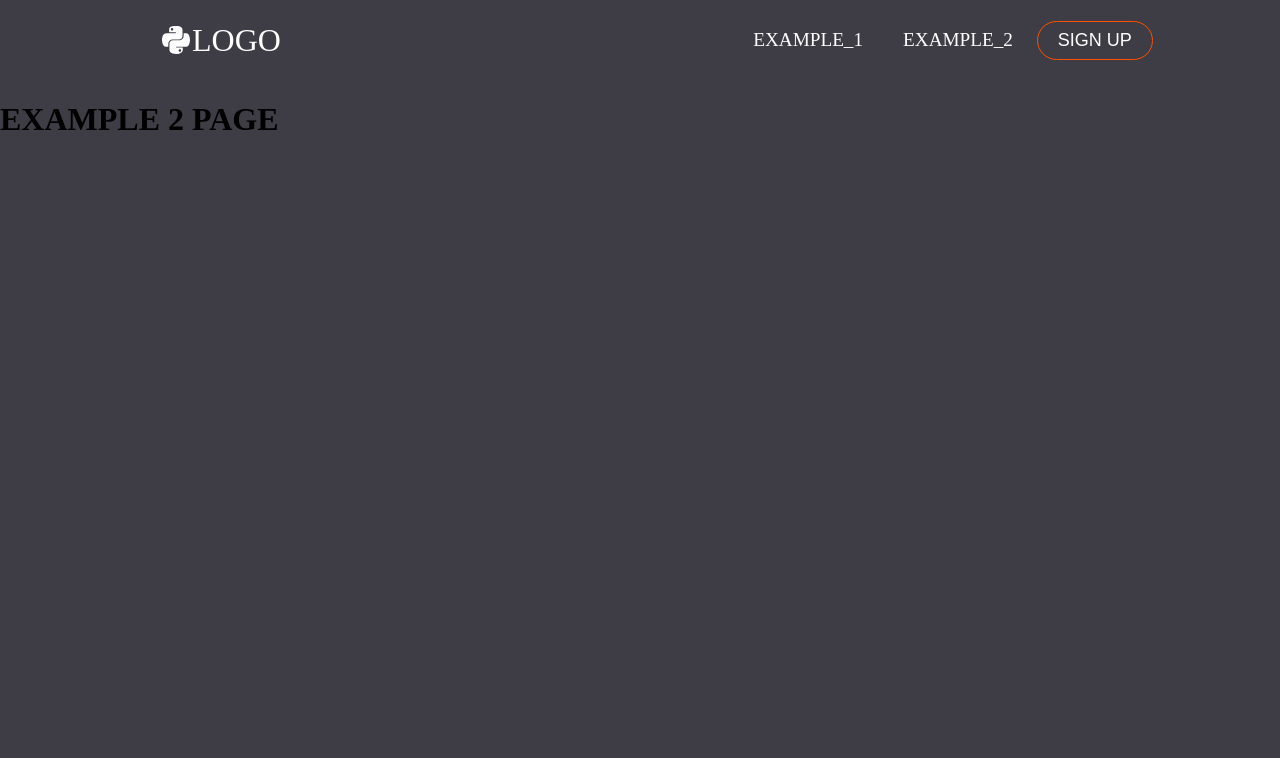
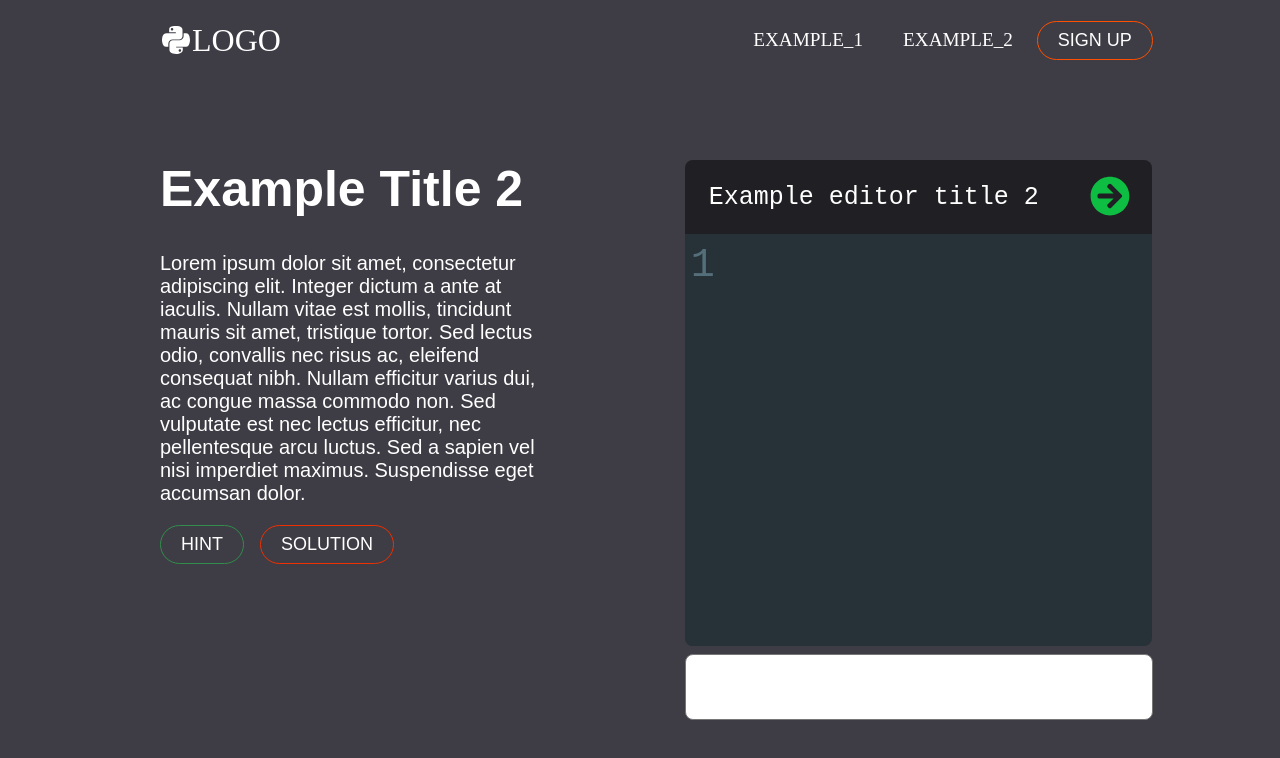
Before and after one commit to DilyanAntonov/PyKids-React, a React (Create React App) app: page /example2 in a window 1280 px wide. Shown: the top 758 px of the page. Built offline with nearby package versions, Linux system fonts and the light colour scheme.

Commit message:
Updated TaskPage

```diff
--- a/src/components/App.js
+++ b/src/components/App.js
@@ -15,10 +15,20 @@ function App() {
               <LandingPage />
             </Route>
             <Route exact path="/example1">
-              <TaskPage />
+              <TaskPage
+                taskTitle={"Example Title"}
+                tastText={"Lorem ipsum dolor sit amet, consectetur adipiscing elit. Integer dictum a ante at iaculis. Nullam vitae est mollis, tincidunt mauris sit amet, tristique tortor. Sed lectus odio, convallis nec risus ac, eleifend consequat nibh. Nullam efficitur varius dui, ac congue massa commodo non. Sed vulputate est nec lectus efficitur, nec pellentesque arcu luctus. Sed a sapien vel nisi imperdiet maximus. Suspendisse eget accumsan dolor. "}
+                taskHintText={"Pellentesque porttitor dapibus nulla ac sollicitudin. Aliquam eros orci, viverra nec porttitor in, rutrum ut quam. Curabitur efficitur urna ut dolor tempor feugiat. Nullam aliquet tortor vel purus finibus sollicitudin. Suspendisse potenti."}
+                tastEditorTitle={"Example editor title "}
+              />
             </Route>
             <Route exact path="/example2">
-              <h1>EXAMPLE 2 PAGE</h1>
+            <TaskPage
+              taskTitle={"Example Title 2"}
+              tastText={"Lorem ipsum dolor sit amet, consectetur adipiscing elit. Integer dictum a ante at iaculis. Nullam vitae est mollis, tincidunt mauris sit amet, tristique tortor. Sed lectus odio, convallis nec risus ac, eleifend consequat nibh. Nullam efficitur varius dui, ac congue massa commodo non. Sed vulputate est nec lectus efficitur, nec pellentesque arcu luctus. Sed a sapien vel nisi imperdiet maximus. Suspendisse eget accumsan dolor. "}
+              taskHintText={"Pellentesque porttitor dapibus nulla ac sollicitudin. Aliquam eros orci, viverra nec porttitor in, rutrum ut quam. Curabitur efficitur urna ut dolor tempor feugiat. Nullam aliquet tortor vel purus finibus sollicitudin. Suspendisse potenti."}
+              tastEditorTitle={"Example editor title 2 "}
+            />
             </Route>
           </Switch>
         </div>
--- a/src/components/Button.css
+++ b/src/components/Button.css
@@ -2,6 +2,7 @@
     --primary: #fff;
     --secondary: #fe5000;
     --hint: rgb(49, 141, 76);
+    --solution: #ee3000;
 }
 
 .btn {
@@ -42,6 +43,22 @@
   transition: 250ms;
 }
 
+.btn--solution {
+  background-color: transparent;
+  color: var(--primary);
+  padding: 8px 20px;
+  border: 1px solid var(--solution);
+  transition: all 0.3s ease-out;
+  margin-left: 1rem;
+}
+
+.btn--solution:hover {
+  transition: all 0.3s ease-out;
+  background: var(--solution) !important;
+  color: #fff;
+  transition: 250ms;
+}
+
 .btn--medium {
   padding: 8px 20px;
   font-size: 18px;
--- a/src/components/Button.js
+++ b/src/components/Button.js
@@ -14,7 +14,7 @@ import React from 'react';
 import './Button.css';
 import { Link, BrowserRouter  } from 'react-router-dom';
 
-const STYLES = ['btn--primary', 'btn--outline', 'btn--test', 'btn--hint'];
+const STYLES = ['btn--primary', 'btn--outline', 'btn--test', 'btn--hint', 'btn--solution'];
 
 const SIZES = ['btn--medium', 'btn--large', 'btn--mobile'];
 
--- a/src/components/LandingPage.js
+++ b/src/components/LandingPage.js
@@ -28,7 +28,7 @@ export default function LandingPage() {
                 <Editor
                 language="python"
                 displayName="Let's make a 🥪"
-                textvalue={"🥪 = [🍞,🥓,🧀]\n🥪 += 🍅\n\nprint(🥪)"}
+                textvalue={"🥪 = [🍞,🥓,🧀]\n\n# Forgot tomatoes... \n🥪 += 🍅\n\nprint(🥪)"}
                 resultvalue={"🍞,🥓,🧀,🍅"}
                 value={python}
                 onChange={setPython}
--- a/src/components/TaskPage.js
+++ b/src/components/TaskPage.js
@@ -4,7 +4,13 @@ import './TaskPage.css'
 
 import { Button } from './Button';
 
-export default function TaskPage() {
+export default function TaskPage(props) {
+    const {
+        taskTitle,
+        tastText,
+        taskHintText,
+        tastEditorTitle
+    } = props;
 
   const [python, setPython] = useState("")
 
@@ -23,15 +29,17 @@ export default function TaskPage() {
             <div className="pane">
                 <div className="main-text-block">
                     <h1 className="task-title">
-                        Task Name
+                        {taskTitle}
                     </h1>
                     <p className="tast-text">
-                        Lorem ipsum dolor sit amet, consectetur adipiscing elit. Sed in libero id enim convallis faucibus eu in tellus. In ut tempor orci. Praesent vitae urna tristique lorem suscipit cursus non at augue. Nam non viverra diam, in convallis elit. Nulla dolor libero, mattis eu urna quis, efficitur imperdiet odio. Nunc ornare finibus massa non malesuada. Duis feugiat tortor varius, congue quam sit amet, vestibulum quam. Sed condimentum libero vitae facilisis commodo. Sed egestas eget diam vel egestas.
+                        {tastText}
+                    </p>
+                    <p id="hint-text" className="hint-text">
+                        {taskHintText}
                     </p>
                     <Button buttonStyle='btn--hint' onClick={unhide}>HINT</Button>
-                    <p id="hint-text" className="hint-text">
-                        Lorem ipsum dolor sit amet, consectetur adipiscing elit. Sed in libero id enim convallis faucibus eu in tellus. In ut tempor orci. Praesent vitae urna tristique lorem suscipit cursus non at augue.
-                    </p>
+                    <Button buttonStyle='btn--solution' onClick={unhide}>SOLUTION</Button>
+
                 </div>
             </div>
         </div>
@@ -39,7 +47,7 @@ export default function TaskPage() {
             <div className="pane">
                 <Editor
                 language="python"
-                displayName="SOME NAME"
+                displayName={tastEditorTitle}
                 textvalue={""}
                 resultvalue={""}
                 value={python}
```
Also changed, not shown: src/components/Navbar.js (+8 -4 lines).
